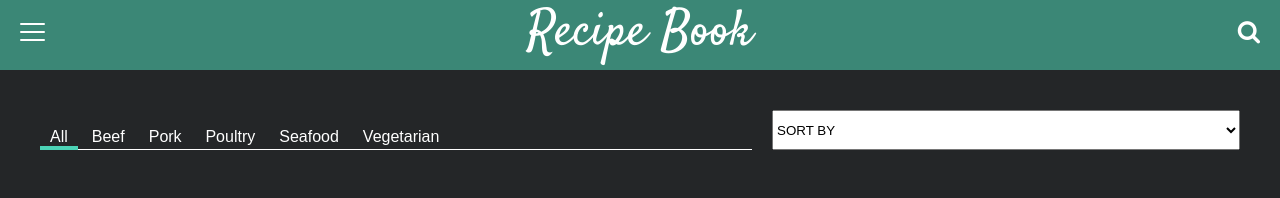
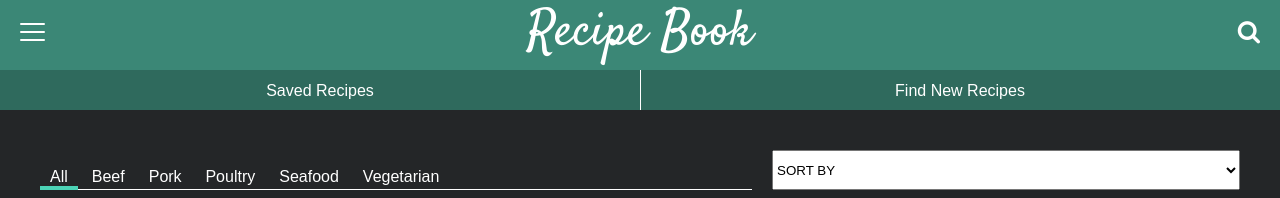
Before and after one commit to Chris-McGraw/recipe-book, a plain HTML site: page index.html in a window 1280 px wide. Both pictures are taken after a click on the element 33 px from the left and 32 px from the top of the page. Shown: the top 198 px of the page. Drawn offline with nearby package versions, Linux system fonts and the light colour scheme.

Commit message:
index-update-8 / style-update-12 / script-update-13

```diff
--- a/index.html
+++ b/index.html
@@ -30,6 +30,12 @@
     <i id="search-icon" class="fa fa-search" aria-hidden="true"></i>
   </div>
 
+  <div class="hidden" id="navbar-dropdown">
+    <div class="dropdown-button" id="dropdown-left">Saved Recipes</div>
+    <div id="dropdown-spacer"></div>
+    <div class="dropdown-button" id="dropdown-right">Find New Recipes</div>
+  </div>
+
   <div id="body-grid-container">
     <div id="category-container">
       <ul>
--- a/script.js
+++ b/script.js
@@ -1,6 +1,11 @@
 $(document).ready(function() {
 
 /* ------------------------- VARIABLE DECLARATIONS ------------------------- */
+  var $hamburgerMenu = $("#hamburger-menu");
+  var $navbarDropdown = $("#navbar-dropdown");
+  var navbarDropdownActive = false;
+  var delayDropdown = false;
+
   var $bodyGridContainer = $("#body-grid-container");
 
   var $categoryItem = $(".category-item");
@@ -98,6 +103,29 @@ function populateTiles() {
 }
 
 
+function navbarDropdownToggle() {
+  delayDropdown = true;
+
+  if(navbarDropdownActive === false) {
+    $navbarDropdown.removeClass("hidden");
+    $bodyGridContainer.addClass("dropdown-active");
+
+    navbarDropdownActive = true;
+  }
+
+  else if(navbarDropdownActive === true) {
+    $navbarDropdown.addClass("hidden");
+    $bodyGridContainer.removeClass("dropdown-active");
+
+    navbarDropdownActive = false;
+  }
+
+  setTimeout(function() {
+    delayDropdown = false;
+  }, 200);
+}
+
+
 function categoryActive() {
   switch(currentCatActive) {
     case "all":
@@ -146,6 +174,16 @@ function categoryClick() {
 
 /* ---------------------------- EVENT HANDLERS ---------------------------- */
   populateTiles();
+
+
+
+
+
+  $hamburgerMenu.on("click", function() {
+    if(delayDropdown === false) {
+      navbarDropdownToggle();
+    }
+  });
 
 
 
--- a/style.css
+++ b/style.css
@@ -8,6 +8,14 @@
 
 body {
   background-color: rgb(36, 38, 40);
+}
+
+.hidden {
+  display: none;
+}
+
+.dropdown-active {
+  top: 150px !important;
 }
 
 #navbar {
@@ -74,6 +82,55 @@ body {
   color: white;
 
   cursor: pointer;
+}
+
+#navbar-dropdown {
+  z-index: 20;
+  position: fixed;
+  top: 70px;
+
+  width: 100%;
+  height: 40px;
+
+  background-color: rgb(47, 106, 93);
+}
+
+.dropdown-button {
+  z-index: 20;
+  position: absolute;
+  top: 12px;
+
+  width: 50%;
+  height: 100%;
+
+  text-align: center;
+  font-family: sans-serif;
+  font-size: 16px;
+  font-weight: normal;
+  color: white;
+
+  cursor: pointer;
+}
+
+#dropdown-left {
+  left: 0;
+}
+
+#dropdown-spacer {
+  z-index: 30;
+  position: absolute;
+  left: 0;
+  right: 0;
+
+  width: 1px;
+  height: 100%;
+  margin: auto;
+
+  border-left: 1px solid white;
+}
+
+#dropdown-right {
+  right: 0;
 }
 
 #body-grid-container {
```
